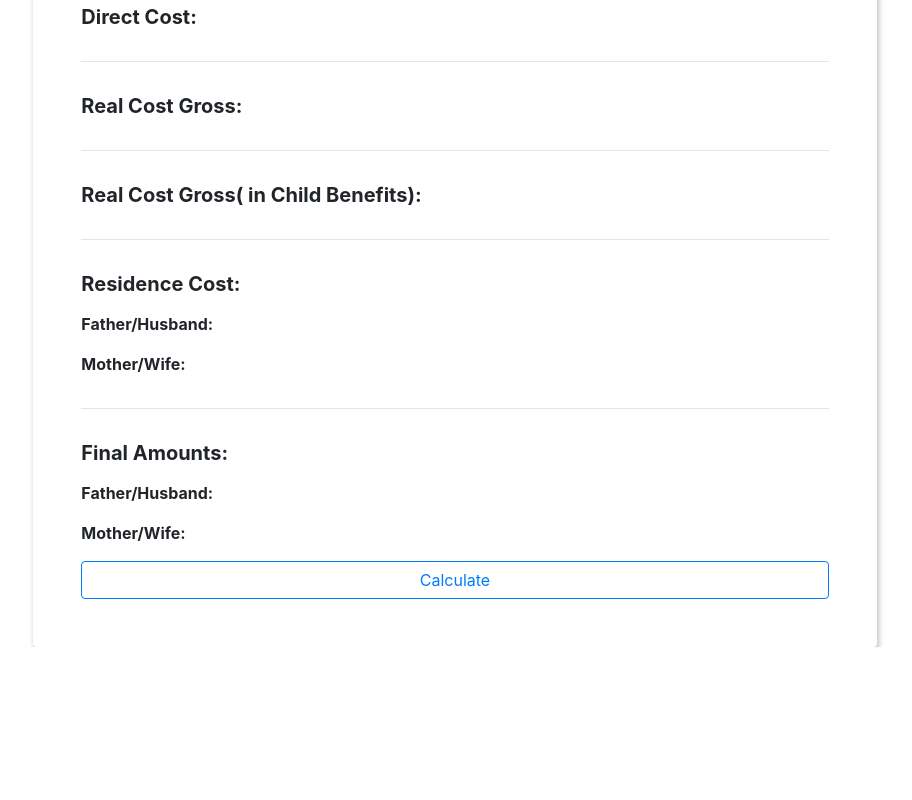
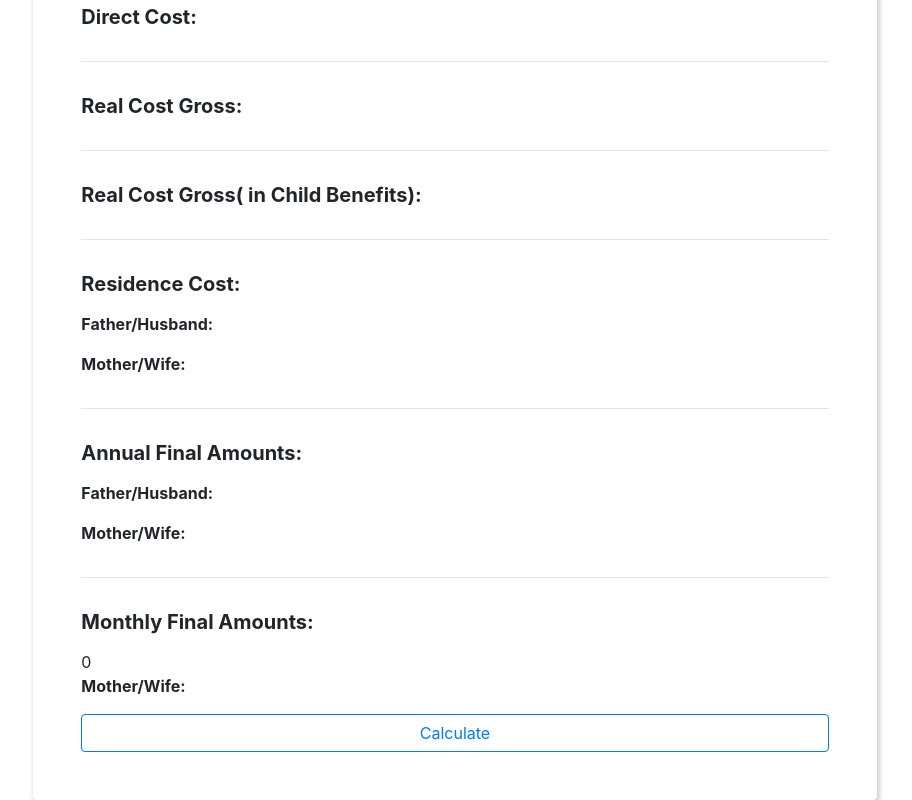
Before and after one commit to dubeyrahul508/rubenvolckae207, a Next.js app: page / in a window 1280 px wide. Shown: the part 843-1643 px from the top of the page, without its empty margins (185-1097 px from the left). Before the commit the page ends 1490 px from the top, so only its background shows below. Built offline with nearby package versions, Linux system fonts and the light colour scheme.

Commit message:
final changes

```diff
--- a/pages/index.js
+++ b/pages/index.js
@@ -344,16 +344,24 @@ export default function Home() {
                 <div className="col">{residenceCostWfe}</div>
               </div>
               <hr/>
-              <h5 className="my-3"><strong>Final Amounts:</strong> </h5>
+              <h5 className="my-3"><strong>Annual Final Amounts:</strong> </h5>
               <div className="row">
                 <div className="col"><p><strong>Father/Husband:</strong></p></div>
-                {/* <div className="col">{husbandFinalAmt.contri_1}</div> */}
-                <div className="col">{husbandFinalAmt.contri_2}</div>
+                {husbandFinalAmt.contri_2>0&&<div className="col">{husbandFinalAmt.contri_2}</div>}
               </div>
               <div className="row">
                 <div className="col"><p><strong>Mother/Wife:</strong></p></div>
-                {/* <div className="col">{wifeFinalAmt.contri_1}</div> */}
-                <div className="col">{wifeFinalAmt.contri_2}</div>
+                {wifeFinalAmt.contri_2>0&&<div className="col">{wifeFinalAmt.contri_2}</div>}
+              </div>
+              <hr/>
+              <h5 className="my-3"><strong>Monthly Final Amounts:</strong> </h5>
+              <div className="row">
+              {husbandFinalAmt.contri_2>0&&<div className="col"><p><strong>Father/Husband:</strong></p></div>}
+                <div className="col">{husbandFinalAmt.contri_2/12}</div>
+              </div>
+              <div className="row">
+                <div className="col"><p><strong>Mother/Wife:</strong></p></div>
+                {wifeFinalAmt.contri_2&&<div className="col">{wifeFinalAmt.contri_2/12}</div>}
               </div>
             <button className="btn btn-outline-primary" onClick={handleSubmit}>Calculate</button>
           </div>
```
